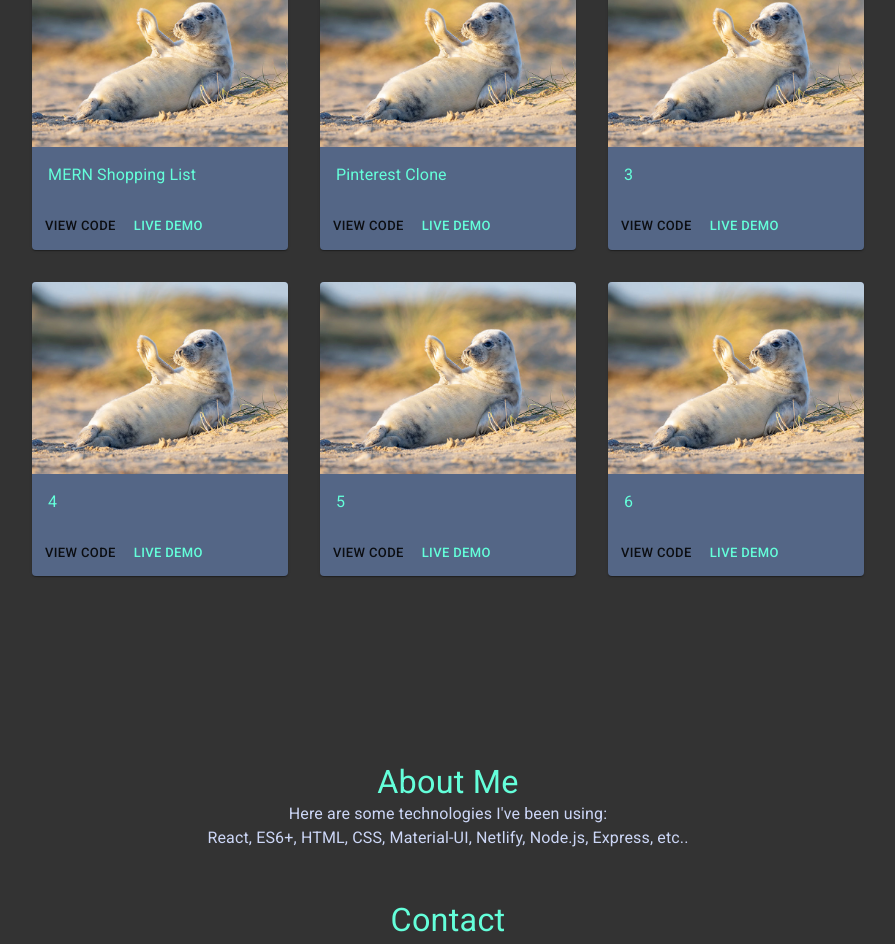
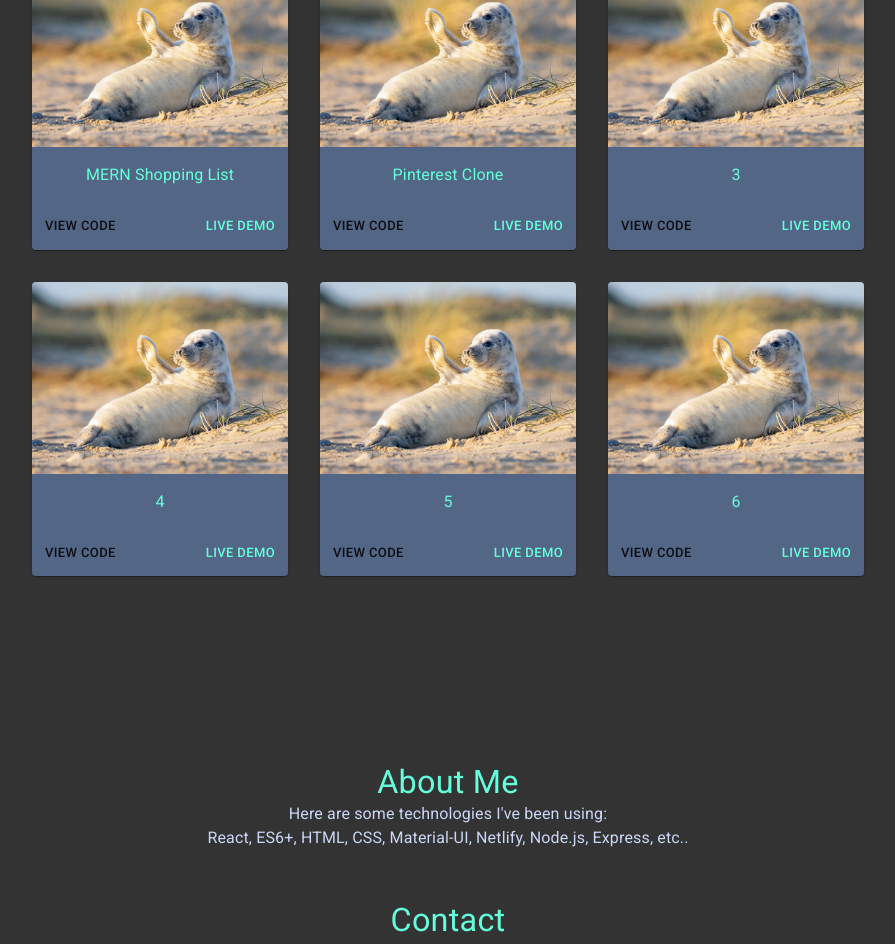
Before and after one commit to Blazekla/portfolio, a React (Create React App) app: page / in a window 1280 px wide. Shown: the part 931-1875 px from the top of the page, without its empty margins (192-1087 px from the left). Built offline with nearby package versions, Linux system fonts and the light colour scheme.

Commit message:
added spacing code to project cards

```diff
--- a/src/components/sub_components/Cards.js
+++ b/src/components/sub_components/Cards.js
@@ -11,13 +11,18 @@ import {
 } from "@material-ui/core";
 import Link from "@material-ui/core/Link";
 
-// import seal from "./sealpup.jpg";
 const useStyles = makeStyles({
   card: {
     transition: "all 0.3s cubic-bezier(0.645, 0.045, 0.355, 1)",
     "&:hover": {
       transform: "translateY(-5px)"
     }
+  },
+  cardAction: {
+    justifyContent: "space-between"
+  },
+  cardContent: {
+    textAlign: "center"
   }
 });
 
@@ -32,12 +37,12 @@ function ContentCard(props) {
           image="./sealpup.jpg"
           title="Photogenic Seal Pup"
         />
-        <CardContent>
+        <CardContent className={classes.cardContent}>
           <Typography color="secondary">{props.title}</Typography>
         </CardContent>
       </CardActionArea>
 
-      <CardActions>
+      <CardActions className={classes.cardAction}>
         <Button size="small" color="primary">
           <Link color="textPrimary" href={props.code} target="_blank">
             View Code
```
